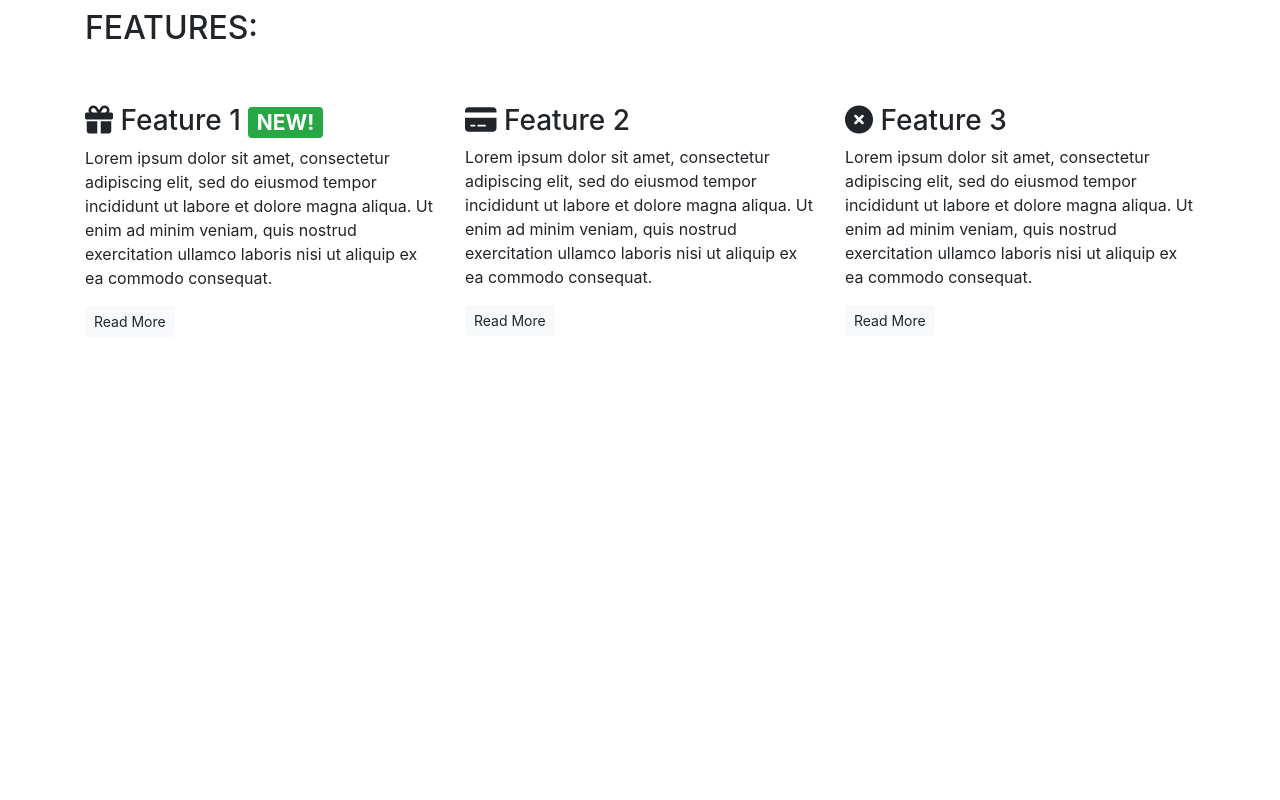
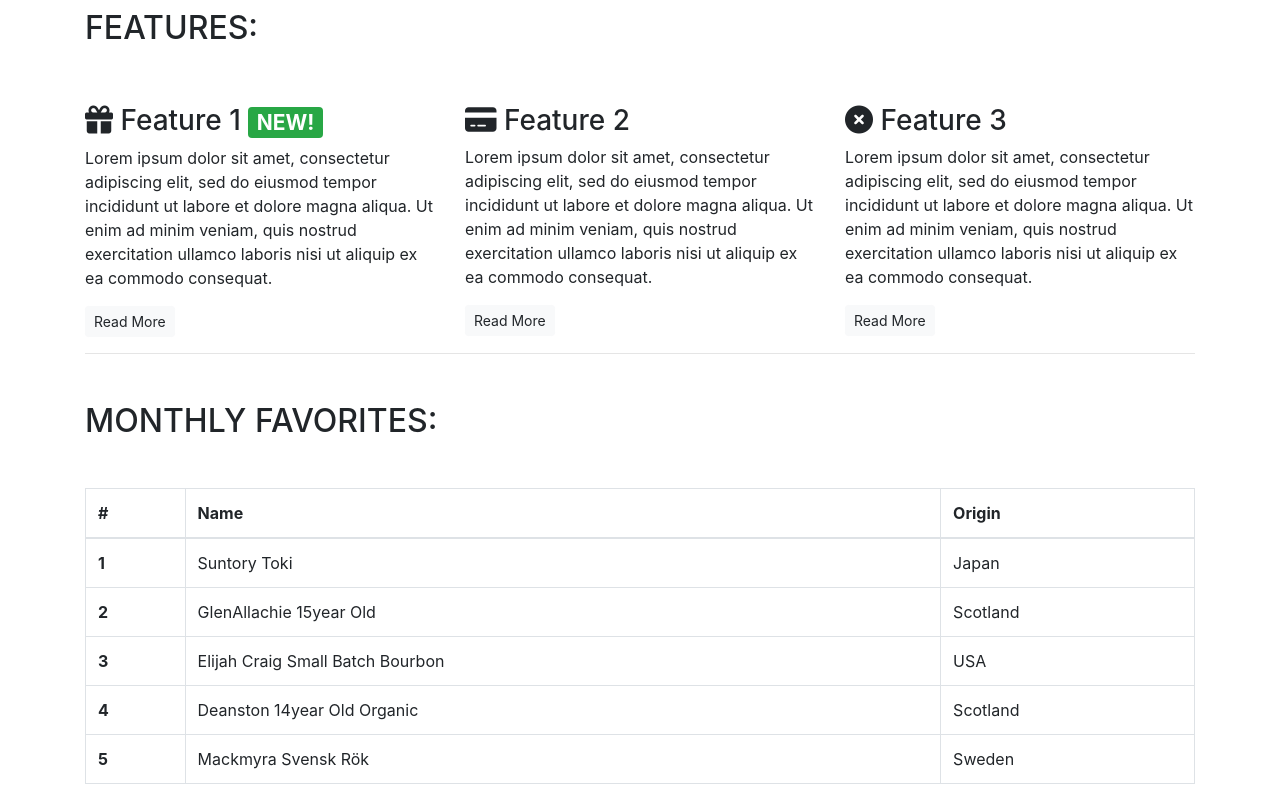
Before and after one commit to mitchdavenport88/whiskey_drop2, a plain HTML site: page index.html in a window 1280 px wide. Shown: the part 857-1657 px from the top of the page. Before the commit the page ends 1194 px from the top, so only its background shows below. Drawn offline with nearby package versions, Linux system fonts and the light colour scheme.

Commit message:
added favorites table to index

```diff
--- a/index.html
+++ b/index.html
@@ -162,8 +162,53 @@
             </div>
         </section>
         <!-- /.features -->
+
+        <hr>
+
+        <!-- favorites -->
+        <section class="favorites">
+            <h2 class="text-uppercase my-5">Monthly favorites:</h2>
+            <table class="table table-bordered">
+                <thead>
+                    <tr>
+                        <th scope="col">#</th>
+                        <th scope="col">Name</th>
+                        <th scope="col">Origin</th>
+                    </tr>
+                </thead>
+                <tbody>
+                    <tr>
+                        <th scope="row">1</th>
+                        <td>Suntory Toki</td>
+                        <td>Japan</td>
+                    </tr>
+                    <tr>
+                        <th scope="row">2</th>
+                        <td>GlenAllachie 15year Old</td>
+                        <td>Scotland</td>
+                    </tr>
+                    <tr>
+                        <th scope="row">3</th>
+                        <td>Elijah Craig Small Batch Bourbon</td>
+                        <td>USA</td>
+                    </tr>
+                    <tr>
+                        <th scope="row">4</th>
+                        <td>Deanston 14year Old Organic</td>
+                        <td>Scotland</td>
+                    </tr>
+                    <tr>
+                        <th scope="row">5</th>
+                        <td>Mackmyra Svensk Rök</td>
+                        <td>Sweden</td>
+                    </tr>
+                </tbody>
+            </table>
+        </section>
+        <!-- /.favorites -->
     </article>
 
+    <!-- modal for sign up -->
     <div class="modal" tabindex="-1" role="dialog" id="signupmodal">
         <div class="modal-dialog" role="document">
             <div class="modal-content">
@@ -197,7 +242,9 @@
             </div>
         </div>
     </div>
+    <!-- /.modal for sign up -->
 
+    <!-- JavaScript links from bootstrap -->
     <script src="https://code.jquery.com/jquery-3.3.1.slim.min.js"
         integrity="sha384-q8i/X+965DzO0rT7abK41JStQIAqVgRVzpbzo5smXKp4YfRvH+8abtTE1Pi6jizo"
         crossorigin="anonymous"></script>
@@ -207,7 +254,7 @@
     <script src="https://stackpath.bootstrapcdn.com/bootstrap/4.1.3/js/bootstrap.min.js"
         integrity="sha384-ChfqqxuZUCnJSK3+MXmPNIyE6ZbWh2IMqE241rYiqJxyMiZ6OW/JmZQ5stwEULTy"
         crossorigin="anonymous"></script>
-
+    <!-- /.JavaScript links from bootstrap -->
 </body>
 
 </html>
```
